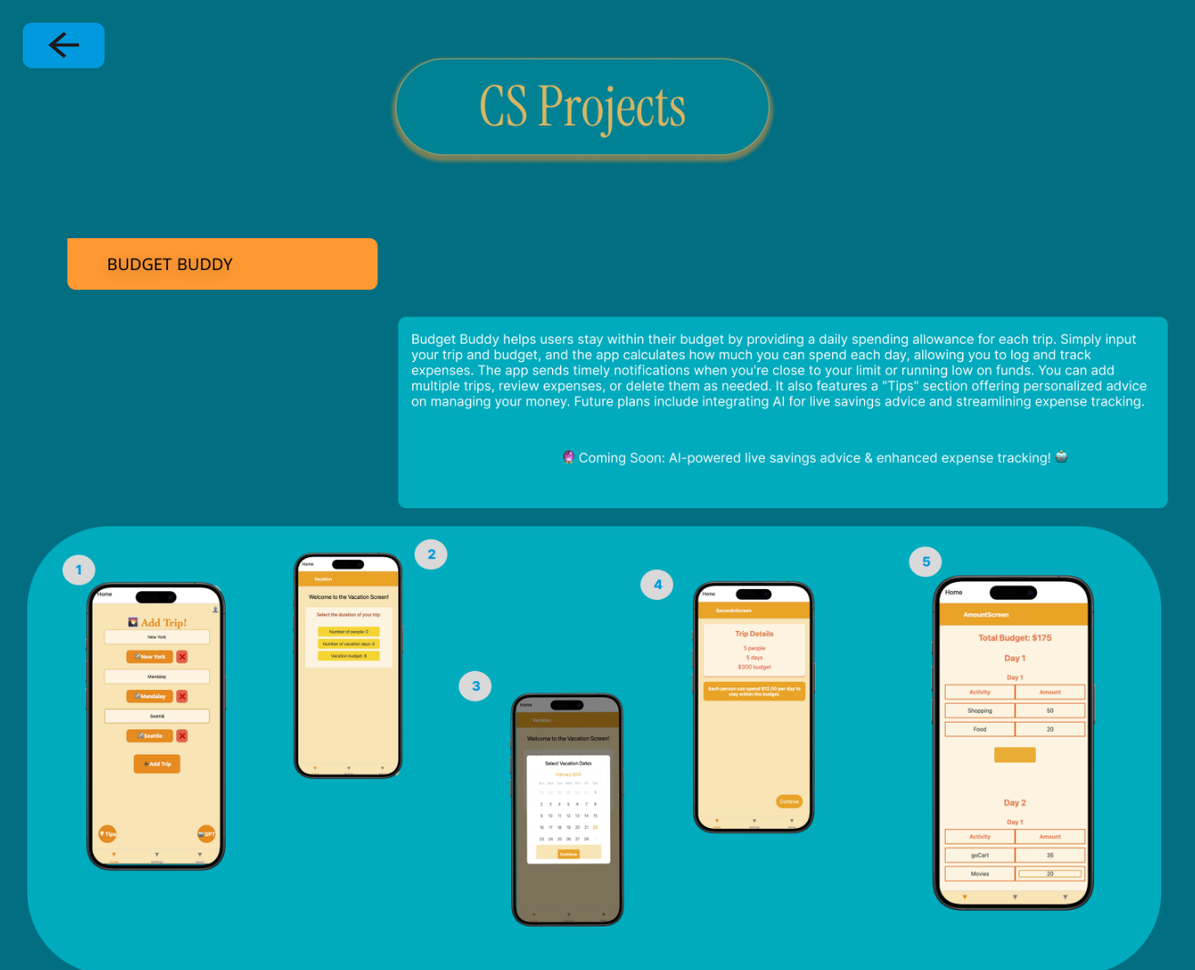
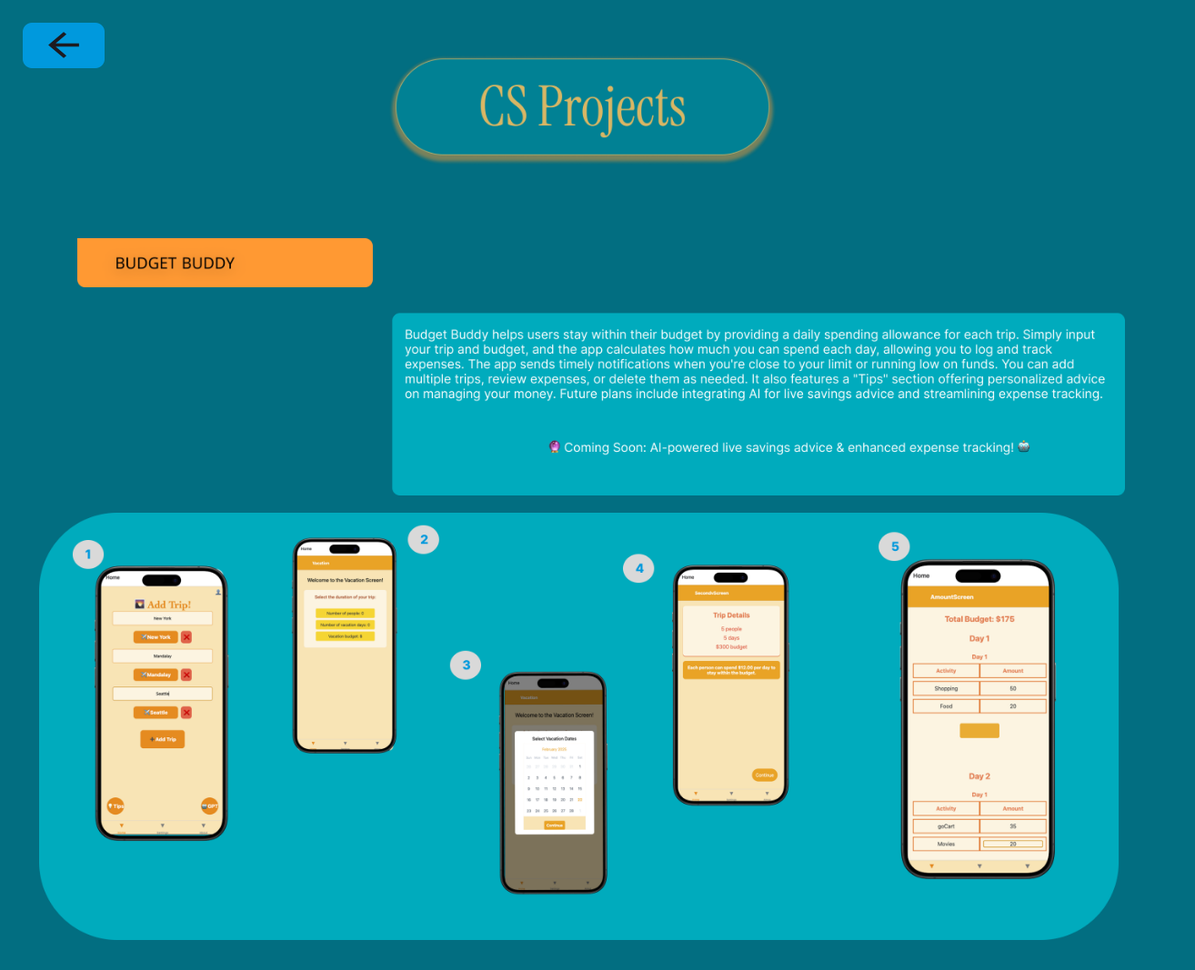
Before and after one commit to vivGou/Scheduler-web, a plain HTML site: page CS.html in a window 1280 px wide. Shown: the top 1067 px of the page at 91% size, 1314 px wide, since content can reach past the window. Drawn offline with Linux system fonts and the light colour scheme.

Commit message:
Update CS.css

```diff
--- a/CSS/CS.css
+++ b/CSS/CS.css
@@ -1,3 +1,6 @@
+/* Put this near the top of your CSS */
+html { box-sizing: border-box; }
+*, *::before, *::after { box-sizing: inherit; }
 
 body{
     background-color: #026E81;
```
